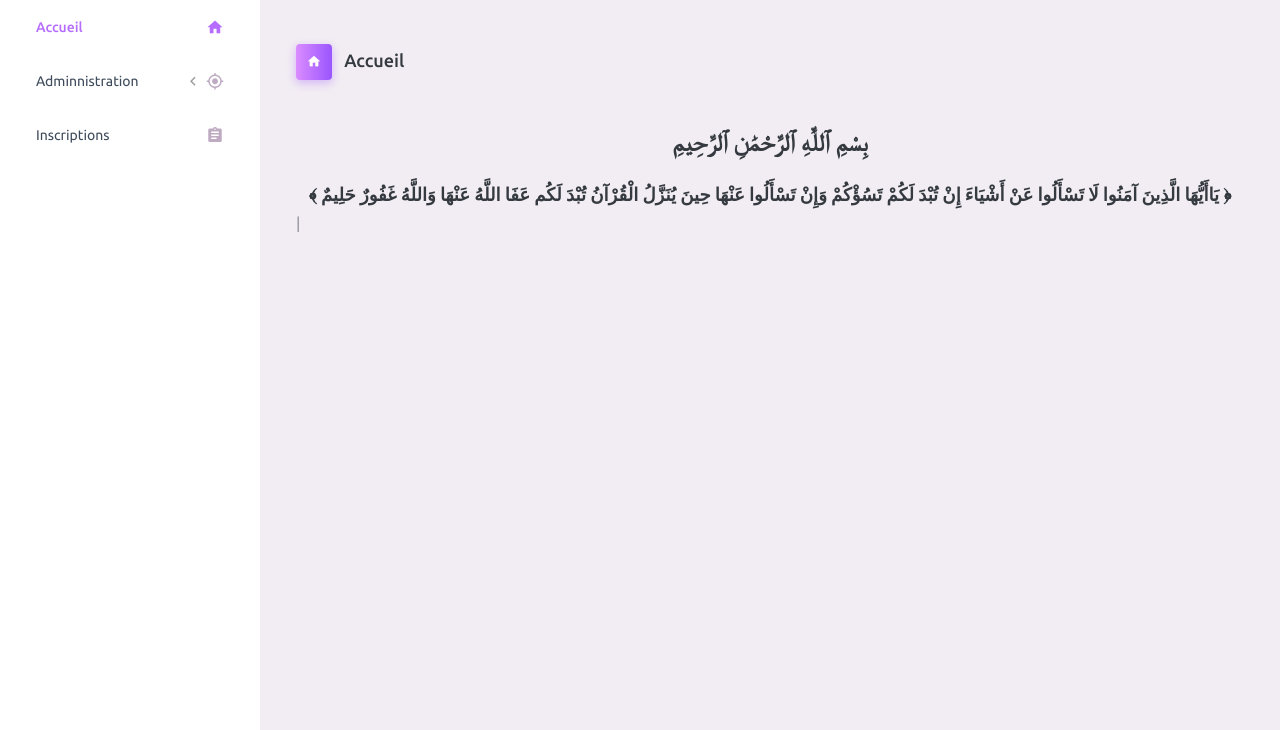
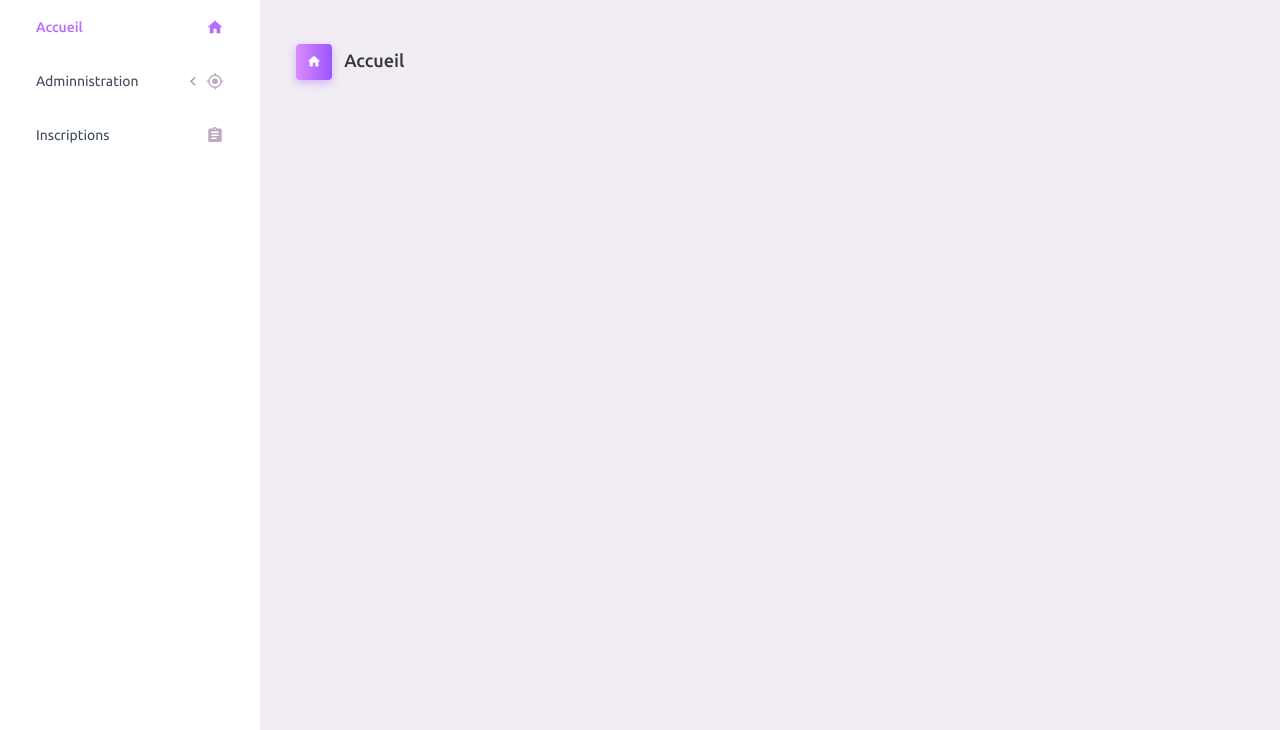
Before and after one commit to AymanMady/pse_online, a PHP site: page /admin/acceuil.php in a window 1280 px wide. Shown: the part 70-800 px from the top of the page. Run offline with PHP 8.4, Linux system fonts and the light colour scheme; a user stored in the database is signed in; some libraries are stand-ins or nearby versions.

Commit message:
Commit Abdo

```diff
--- a/admin/acceuil.php
+++ b/admin/acceuil.php
@@ -1,7 +1,7 @@
 <?php
-session_start() ;
+session_start();
 $email = $_SESSION['email'];
-if($_SESSION["role"]!="admin"){
+if ($_SESSION["role"] != "admin") {
   header("location:../authentification.php");
 }
 ?>
@@ -27,17 +27,6 @@ include_once "nav_bar.php";
       </nav>
 
     </div>
-    <h3 class="text-center mt-5"><b>بِسْمِ ٱللَّٰهِ ٱلرَّحْمَٰنِ ٱلرَّحِيمِ</b></h3><br>
 
-    <span class="text-center mt-5" id="element"></span>
-
-<script src="../node_modules/typed.js/dist/typed.umd.js"></script>
-<script>
-  var typed = new Typed('#element', {
-    strings: ['<h4><b>﴾ يَاأَيُّهَا الَّذِينَ آمَنُوا لَا تَسْأَلُوا عَنْ أَشْيَاءَ إِنْ تُبْدَ لَكُمْ تَسُؤْكُمْ  وَإِنْ تَسْأَلُوا عَنْهَا حِينَ يُنَزَّلُ الْقُرْآنُ تُبْدَ لَكُم عَفَا اللَّهُ عَنْهَا وَاللَّهُ غَفُورٌ حَلِيمٌ ﴿</b></h4>'],
-    typeSpeed: 10,
-    // loop: true,
-  });
-</script>
   </div>
 </div>
```
Lines whose indentation alone changed are shown as unchanged.
